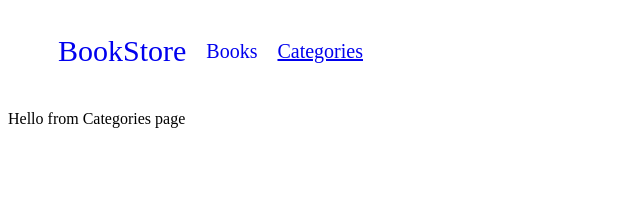
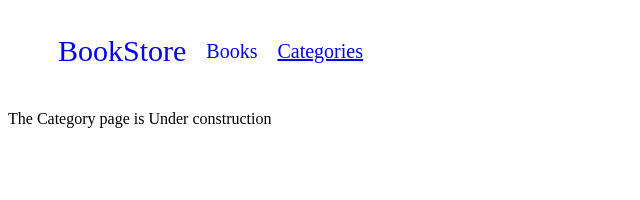
Before and after one commit to Mhdez221993/bookstore, a React (Create React App) app: page /categories in a window 1280 px wide. Shown: the top 200 px of the page, without its empty margins (0-640 px from the left). Built offline with nearby package versions, Linux system fonts and the light colour scheme.

Commit message:
Add underconstruction text on Category component

```diff
--- a/src/components/Categories.js
+++ b/src/components/Categories.js
@@ -3,7 +3,7 @@ import React from 'react';
 function Categories() {
   return (
     <div className="Categories">
-      <p>Hello from Categories page</p>
+      <p>The Category page is Under construction</p>
     </div>
   );
 }
```
